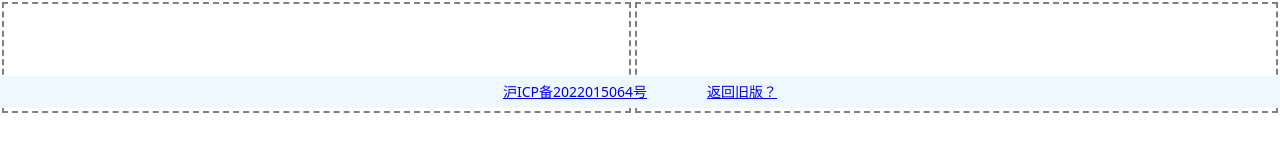
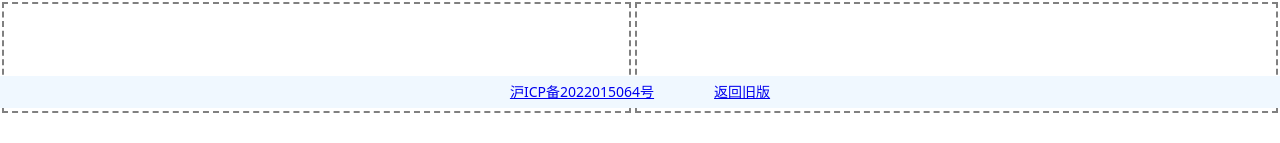
Before and after one commit to llx07/mahjong-vue, a Vue app: page /#/calculator in a window 1280 px wide. Shown: the part 692-835 px from the top of the page. Built offline with nearby package versions, Linux system fonts and the light colour scheme.

Commit message:
update src/App.vue.

```diff
--- a/src/App.vue
+++ b/src/App.vue
@@ -17,7 +17,7 @@
     <footer>
       <div>
         <a target="_blank" href="https://beian.miit.gov.cn/">沪ICP备2022015064号</a>
-        <a href="/legacy" id="bk">返回旧版？</a>
+        <a href="/legacy" id="bk">返回旧版</a>
       </div>
     </footer>
     <n-modal
```
